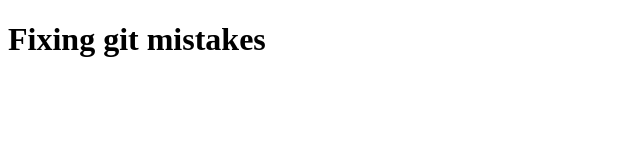
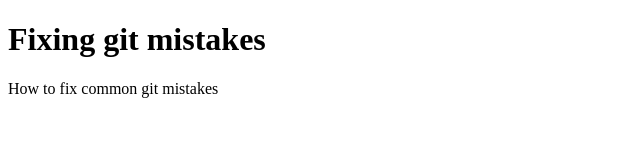
Before and after one commit to tienpham94/git-mistakes, a plain HTML site: page index.html in a window 1280 px wide. Shown: the whole page, without its empty margins (0-640 px from the left). Drawn offline with Linux system fonts and the light colour scheme.

Commit message:
Desc for index

```diff
--- a/index.html
+++ b/index.html
@@ -9,6 +9,7 @@
 </head>
 <body>
   <h1>Fixing git mistakes</h1>
+  <p>How to fix common git mistakes</p>
 
 </body>
 </html>
```
